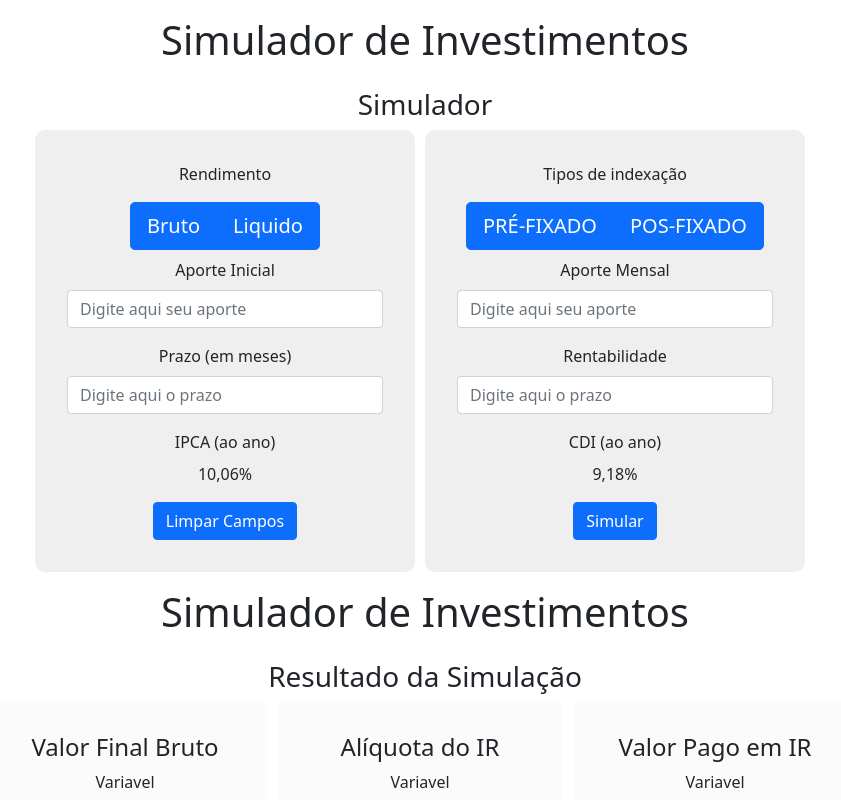
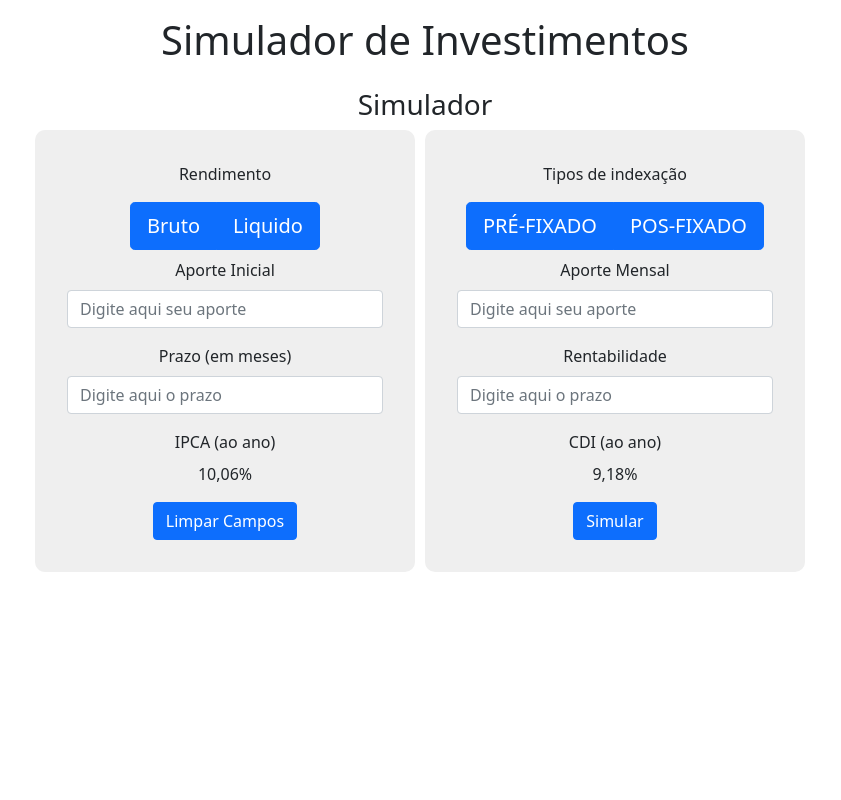
Before and after one commit to joaocarlosdene/investment-simulator, a React (Create React App) app in the folder frontend/: page / in a window 1280 px wide. Shown: the top 800 px of the page, without its empty margins (215-1056 px from the left). Built offline with nearby package versions, Linux system fonts and the light colour scheme.

Commit message:
iniciando react-router

```diff
--- a/frontend/src/App.jsx
+++ b/frontend/src/App.jsx
@@ -2,14 +2,13 @@ import React from 'react';
 import 'bootstrap/dist/css/bootstrap.css'
 import './App.css';
 
-import Resultado from './components/resultado'
+import Resultado from './pages/resultado'
 import Simulador from'./components/simulador'
 function App() {
   return (
     <div className="App">
       <h1>Simulador de Investimentos</h1>
       <Simulador/>
-      <Resultado/>
     </div>
 
   );
```
Also changed, not shown: frontend/src/components/simulador.jsx (+6 -3 lines), frontend/src/pages/resultado.css (renamed from frontend/src/components/resultado.css), frontend/src/pages/resultado.jsx (renamed from frontend/src/components/resultado.jsx).
